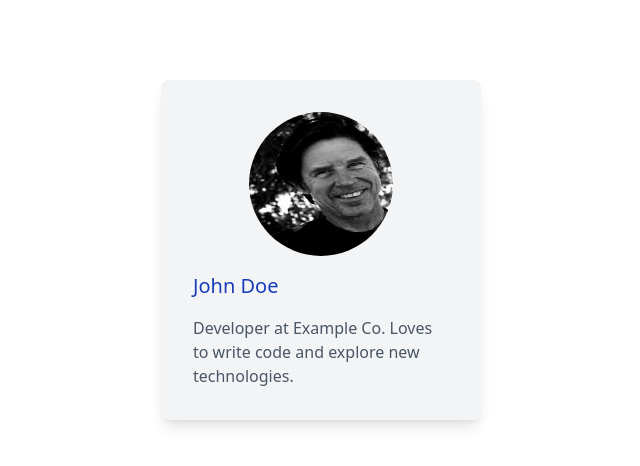
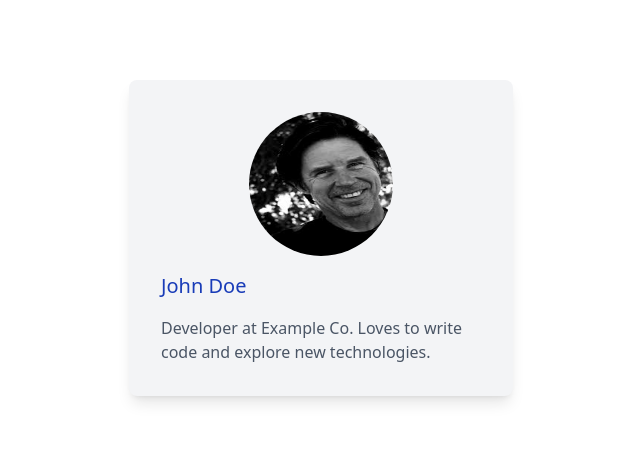
Before and after one commit to Kaydev-cmd/alx-fe-reactjs, a React (Vite) app in the folder tailwind-react-integration/: page / in a window 1280 px wide. Shown: the top 466 px of the page, without its empty margins (319-959 px from the left). Built offline with nearby package versions, Linux system fonts and the light colour scheme.

Commit message:
fix: correct responsive utility from md:max-w-ms to md:max-w-sm in UserProfile component

```diff
--- a/tailwind-react-integration/src/components/UserProfile.jsx
+++ b/tailwind-react-integration/src/components/UserProfile.jsx
@@ -2,7 +2,7 @@
 
 const UserProfile = () => {
   return (
-    <div className="user-profile bg-gray-100 sm:p-4 sm:max-w-xs mx-auto my-20 rounded-lg shadow-lg md:p-8 md:max-w-ms">
+    <div className="user-profile bg-gray-100 sm:p-4 sm:max-w-xs mx-auto my-20 rounded-lg shadow-lg md:p-8 md:max-w-sm">
       <img
         src="/assets/images/john_doe.jpeg"
         alt="User"
```
